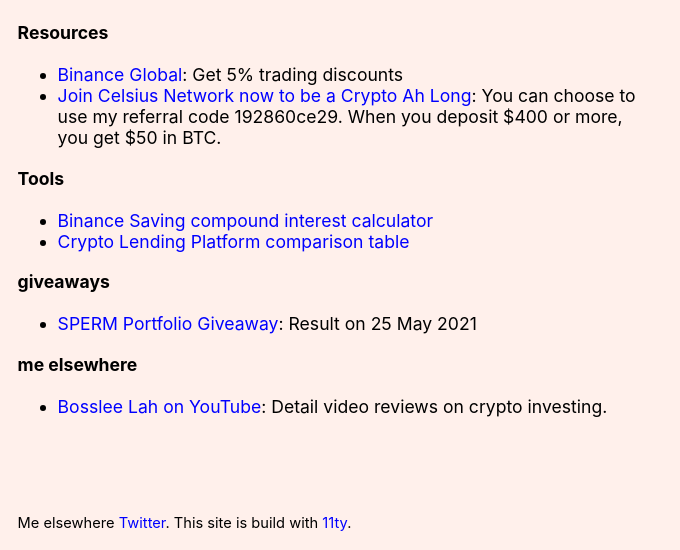
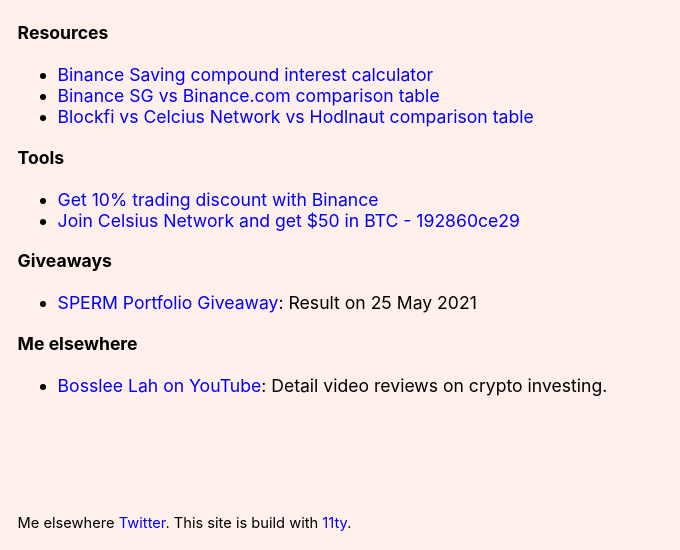
Before and after one commit to bosslee/This-is-Bosslee, an Eleventy site: page pages/links.md in a window 1280 px wide. Shown: the part 250-800 px from the top of the page, without its empty margins (0-680 px from the left). Built offline with nearby package versions, Linux system fonts and the light colour scheme; Eleventy itself is replaced by a stand-in of ours; files that its build step writes are made by us from their sources; what eleventy-plugin-youtube-embed would draw is missing.

Commit message:
change twitter handle and tools format

```diff
--- a/_includes/components/footer.njk
+++ b/_includes/components/footer.njk
@@ -1,6 +1,6 @@
 <footer>
 <!-- Cloudflare Web Analytics --><script defer src='https://static.cloudflareinsights.com/beacon.min.js' data-cf-beacon='{"token": "5ca7a270161449de9e7312aaf67c8925"}'></script><!-- End Cloudflare Web Analytics -->
   <small>
-    Me elsewhere <a href="https://twitter.com/bybosslee">Twitter</a>. This site is build with <a href="{{ pkg.repository.url }}">11ty</a>.
+    Me elsewhere <a href="https://twitter.com/bossleelah">Twitter</a>. This site is build with <a href="{{ pkg.repository.url }}">11ty</a>.
   </small>
 </footer>
--- a/pages/links.md
+++ b/pages/links.md
@@ -10,19 +10,21 @@
 
 **Resources**
 
-- [Binance Global](https://www.binance.com/en/register?ref=QAKCNSFH): Get 5% trading discounts
-- [Join Celsius Network now to be a Crypto Ah Long](https://celsiusnetwork.app.link/192860ce29): You can choose to use my referral code 192860ce29. When you deposit $400 or more, you get $50 in BTC.
+- [Binance Saving compound interest calculator](https://docs.google.com/spreadsheets/d/1tU4rdh-9S5UrMv8X1uMKa7gGJf4OVP8kHV1Bgxn0_uw/view?)
+- [Binance SG vs Binance.com comparison table](https://docs.google.com/spreadsheets/d/e/2PACX-1vQq2sZSFzJUiKF7_3HEx4ZbISGboc-VFllnrQCqhB1Pzp_E_SydolvK37eQJMYEDL__6ESk78g7x4QF/pubhtml)
+- [Blockfi vs Celcius Network vs Hodlnaut comparison table](https://docs.google.com/spreadsheets/d/e/2PACX-1vQq2sZSFzJUiKF7_3HEx4ZbISGboc-VFllnrQCqhB1Pzp_E_SydolvK37eQJMYEDL__6ESk78g7x4QF/pubhtml)
+
 
 **Tools**
 
-- [Binance Saving compound interest calculator](https://docs.google.com/spreadsheets/d/1tU4rdh-9S5UrMv8X1uMKa7gGJf4OVP8kHV1Bgxn0_uw/view?)
-- [Crypto Lending Platform comparison table](https://docs.google.com/spreadsheets/d/e/2PACX-1vQq2sZSFzJUiKF7_3HEx4ZbISGboc-VFllnrQCqhB1Pzp_E_SydolvK37eQJMYEDL__6ESk78g7x4QF/pubhtml)
+- [Get 10% trading discount with Binance](https://www.binance.com/en/register?ref=QAKCNSFH)
+- [Join Celsius Network and get $50 in BTC - 192860ce29](https://celsiusnetwork.app.link/192860ce29)
 
 
-**giveaways**
+**Giveaways**
 
 - [SPERM Portfolio Giveaway](https://docs.google.com/spreadsheets/d/1OtLDPnKzY21-EQ5Qbw_WyplcG1TmYKuieWK7phHBDzo/view): Result on 25 May 2021
 
 
-**me elsewhere**
+**Me elsewhere**
 - [Bosslee Lah on YouTube](https://www.youtube.com/channel/UCYZEakRmAdZ_NRpnW0RzPVQ?sub_confirmation=1): Detail video reviews on crypto investing.
```
